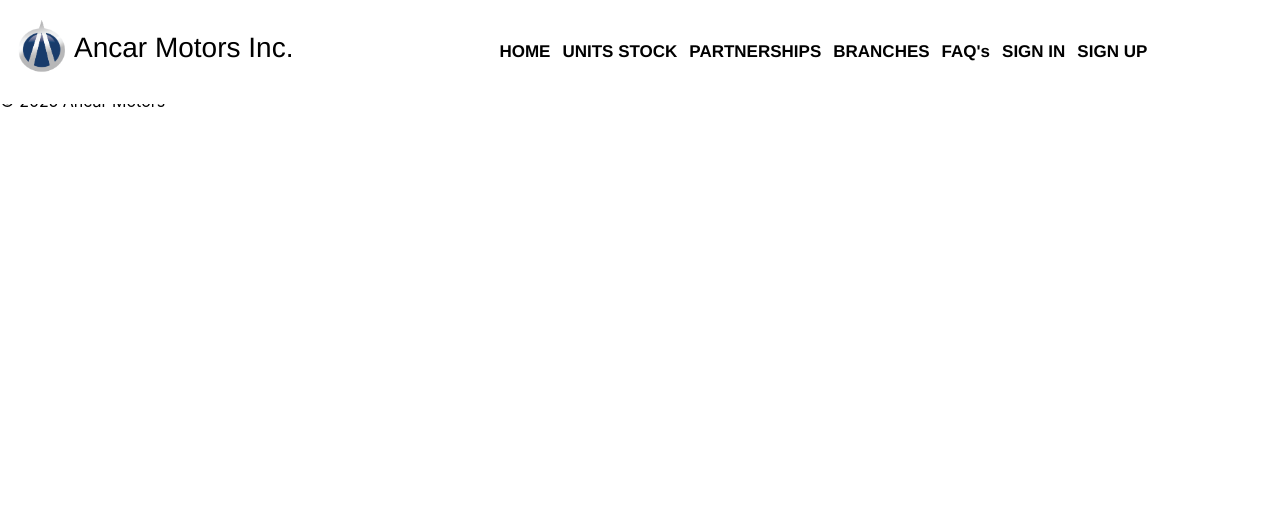
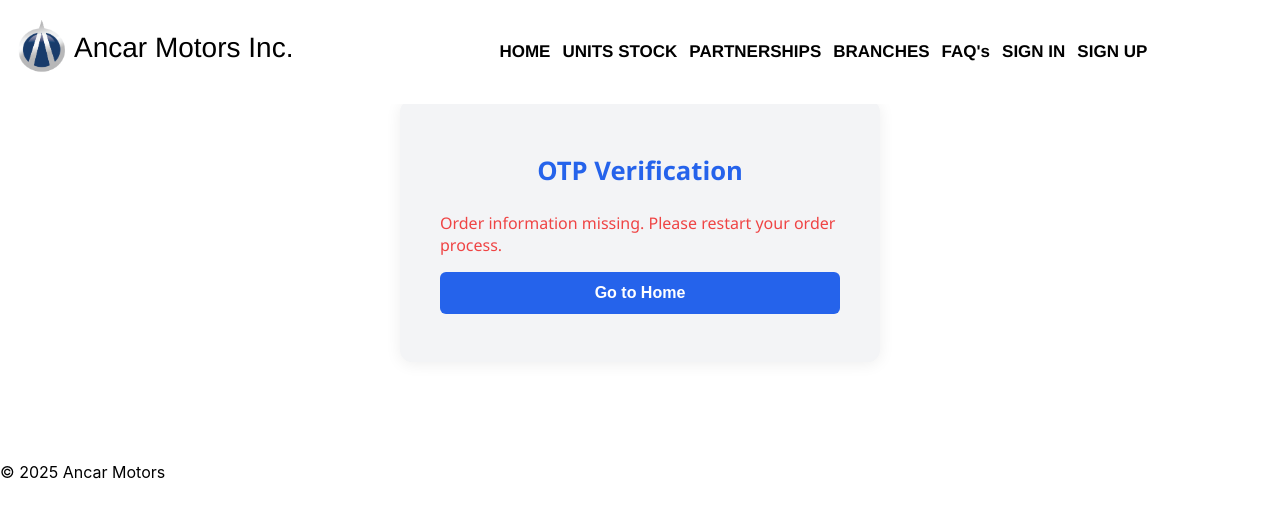
Before and after one commit to CodeBreaker1987/ancarmotorsdev, a React (Vite) app: page /OTPVerificationPage in a window 1280 px wide. Shown: the top 518 px of the page. Built offline with nearby package versions, Linux system fonts and the light colour scheme.

Commit message:
New New New

```diff
--- a/src/static/components/OTPVerification/OtpVerificationPage.css
+++ b/src/static/components/OTPVerification/OtpVerificationPage.css
@@ -0,0 +1,79 @@
+/* OtpVerificationPage.css */
+
+.otp-verification-container {
+  max-width: 400px;
+  margin: 100px auto;
+  background: #f3f4f6;
+  border-radius: 12px;
+  box-shadow: 0 2px 16px rgba(0,0,0,0.07);
+  padding: 2rem 2.5rem;
+  font-family: 'Segoe UI', Arial, sans-serif;
+}
+
+.otp-verification-container h2 {
+  text-align: center;
+  font-size: 1.6rem;
+  font-weight: 700;
+  margin-bottom: 1.5rem;
+  color: #2563eb;
+}
+
+.otp-verification-container p {
+  margin-bottom: 1rem;
+  color: #374151;
+  font-size: 1rem;
+}
+
+.otp-verification-container input[type="text"] {
+  width: 100%;
+  padding: 0.75rem;
+  font-size: 1.2rem;
+  border: 1px solid #d1d5db;
+  border-radius: 6px;
+  margin-bottom: 1rem;
+  outline: none;
+  transition: border 0.2s;
+}
+
+.otp-verification-container input[type="text"]:focus {
+  border-color: #2563eb;
+}
+
+.otp-verification-container button {
+  width: 100%;
+  padding: 0.75rem 0;
+  background: #2563eb;
+  color: #fff;
+  font-weight: 600;
+  border: none;
+  border-radius: 6px;
+  font-size: 1rem;
+  cursor: pointer;
+  margin-bottom: 1rem;
+  transition: background 0.2s;
+}
+
+.otp-verification-container button:disabled {
+  background: #a5b4fc;
+  cursor: not-allowed;
+}
+
+.otp-verification-container .resend-btn {
+  background: #f59e0b;
+  color: #fff;
+  margin-bottom: 0.5rem;
+}
+
+.otp-verification-container .error {
+  color: #ef4444;
+  font-size: 0.98rem;
+  text-align: center;
+  margin-top: 0.5rem;
+}
+
+.otp-verification-container .timer {
+  text-align: center;
+  font-size: 1rem;
+  color: #2563eb;
+  margin-bottom: 0.5rem;
+}
--- a/src/static/components/OTPVerification/OtpVerificationPage.jsx
+++ b/src/static/components/OTPVerification/OtpVerificationPage.jsx
@@ -1,9 +1,9 @@
 import React, { useState, useEffect } from "react";
 import { useNavigate } from "react-router-dom";
+import "./OtpVerificationPage.css";
 
 export default function OtpVerificationPage() {
   const navigate = useNavigate();
-  // Retrieve order details and user from sessionStorage
   const pendingOrder = JSON.parse(sessionStorage.getItem("pendingOrder") || "{}");
   const { user } = pendingOrder;
 
@@ -25,6 +25,7 @@ export default function OtpVerificationPage() {
     setResendTimer(30);
     setCanResend(false);
 
+
     if (chosenMethod === "sms") {
       await fetch("/.netlify/functions/send_sms_otp", {
         method: "POST",
@@ -35,7 +36,8 @@ export default function OtpVerificationPage() {
       const time = expiry.toLocaleTimeString([], { hour: '2-digit', minute: '2-digit' });
       await fetch("/.netlify/functions/send_email_otp", {
         method: "POST",
-        body: JSON.stringify({ email: user.email_address, passcode: generatedOtp, time }),
+          headers: { "Content-Type": "application/json" },
+        body: JSON.stringify({ email: user.email_address, otp: generatedOtp }),
       });
     }
   };
@@ -96,6 +98,17 @@ export default function OtpVerificationPage() {
     setVerifying(false);
   };
 
+  // If user/order info is missing, show error or redirect
+  if (!user) {
+    return (
+      <div className="otp-verification-container">
+        <h2>OTP Verification</h2>
+        <p style={{ color: "#ef4444" }}>Order information missing. Please restart your order process.</p>
+        <button onClick={() => navigate("/")}>Go to Home</button>
+      </div>
+    );
+  }
+
   return (
     <div className="otp-verification-container">
       <h2>OTP Verification</h2>
@@ -117,14 +130,14 @@ export default function OtpVerificationPage() {
           <button onClick={handleVerify} disabled={timer <= 0 || verifying}>
             {verifying ? "Verifying..." : "Verify OTP"}
           </button>
-          <div>
+          <div className="timer">
             {timer > 0 ? (
               <span>OTP expires in {Math.floor(timer / 60)}:{(timer % 60).toString().padStart(2, "0")}</span>
             ) : (
               <span>OTP expired. Please resend.</span>
             )}
           </div>
-          <button onClick={() => sendOtp(method)} disabled={!canResend}>
+          <button className="resend-btn" onClick={() => sendOtp(method)} disabled={!canResend}>
             {canResend ? "Resend OTP" : `Resend in ${resendTimer}s`}
           </button>
           {error && <div style={{ color: "red" }}>{error}</div>}
```
Also changed, not shown: netlify/send_email_otp.js (+22 -12 lines).
